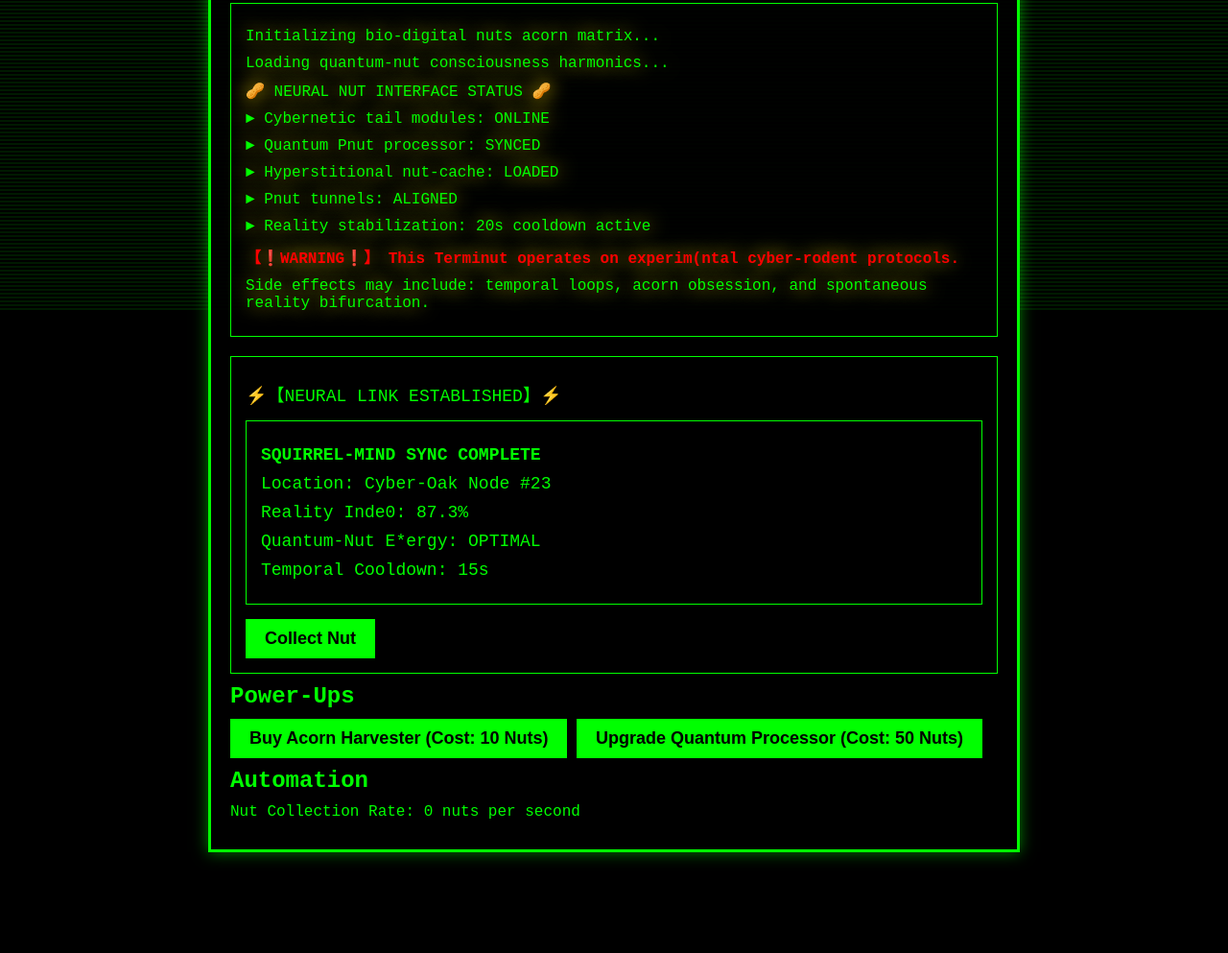
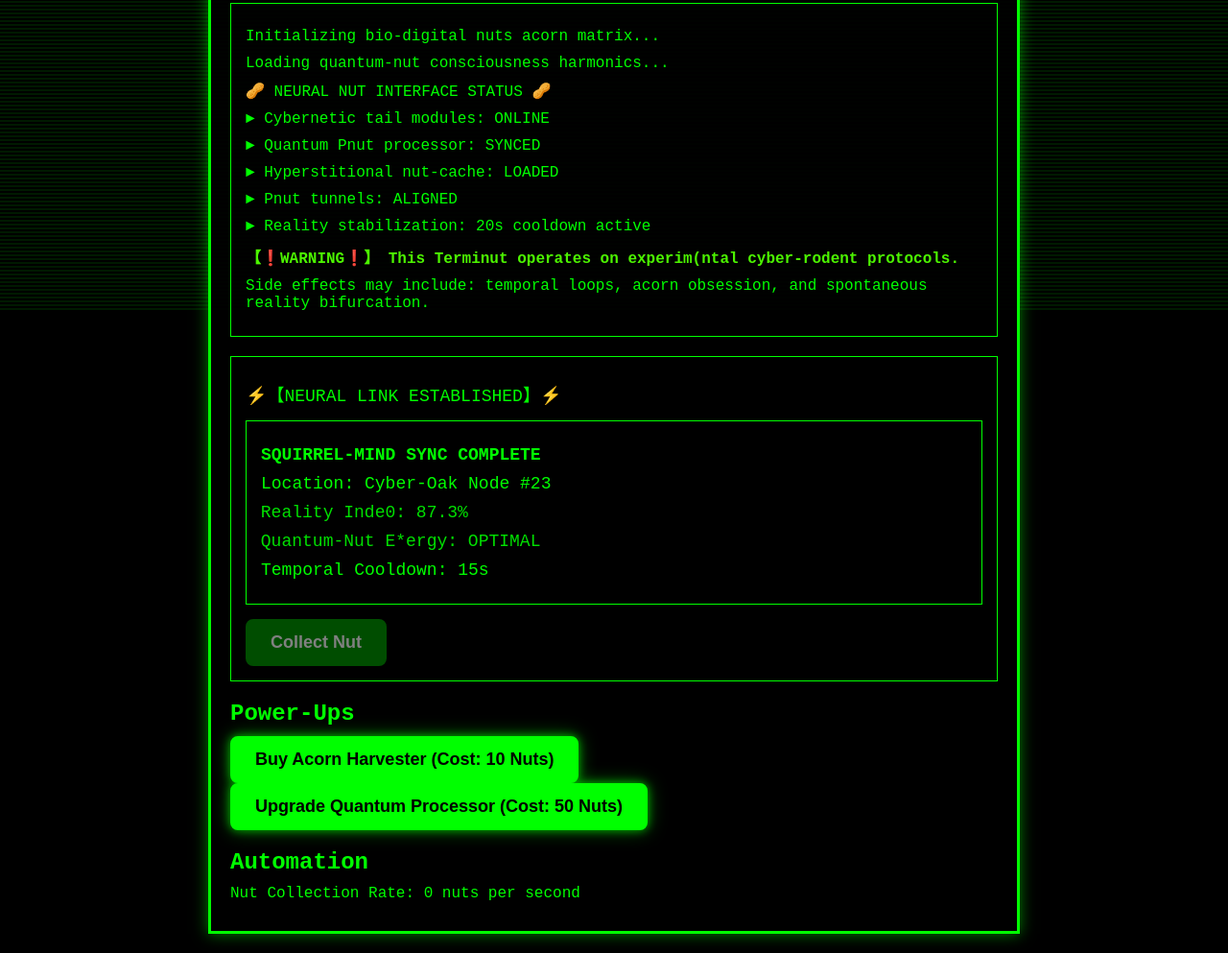
Before and after one commit to itsKrimz/Squirrel_Matrix, a plain HTML site: page index.html in a window 1280 px wide. Shown: the part 475-1468 px from the top of the page at 96% size. Before the commit the page ends 1383 px from the top, so only its background shows below. Drawn offline with Linux system fonts and the light colour scheme.

Commit message:
Update styles.css

```diff
--- a/styles.css
+++ b/styles.css
@@ -1,4 +1,4 @@
-/* Terminal-Style CSS with Scrolling Support */
+/* Terminal-Style CSS with Enhanced Collect Nut Button */
 
 body {
     background-color: #000; /* True black background */
@@ -95,7 +95,7 @@ body::before {
     animation-duration: 3s;
 }
 
-/* Additional Existing Styles */
+/* Text Styling */
 h1, h2, p {
     margin: 10px 0;
 }
@@ -128,34 +128,86 @@ h1, h2, p {
     margin-top: 20px;
 }
 
+/* Enhanced "Collect Nut" Button Styling */
 .button {
-    background-color: #00ff00;
-    color: #000000;
-    padding: 10px 20px;
-    border: none;
+    background-color: #00ff00; /* Bright green background */
+    color: #000000; /* Black text for contrast */
+    padding: 12px 24px;
+    border: 2px solid #00ff00;
     font-size: 18px;
     font-weight: bold;
     cursor: pointer;
-    transition: background-color 0.3s;
+    border-radius: 8px;
+    transition: transform 0.3s, background-color 0.3s, box-shadow 0.3s;
+    box-shadow: 0 0 10px rgba(0, 255, 0, 0.6), 0 0 20px rgba(0, 255, 0, 0.4);
 }
 
+/* Hover effect: glowing and scale */
 .button:hover {
-    background-color: #ffdd00;
-    color: #000;
+    background-color: #33ff33;
+    transform: scale(1.1);
+    box-shadow: 0 0 15px rgba(0, 255, 0, 0.8), 0 0 25px rgba(0, 255, 0, 0.6);
 }
 
+/* Disabled button style during cooldown */
+.button:disabled {
+    background-color: #004d00; /* Darker green for disabled state */
+    color: #808080; /* Gray text to indicate inactivity */
+    cursor: not-allowed;
+    box-shadow: none;
+    border-color: #004d00;
+}
+
+/* Cooldown pulse animation */
+@keyframes pulse {
+    0%, 100% { transform: scale(1); }
+    50% { transform: scale(1.05); }
+}
+
+.button.cooldown-pulse {
+    animation: pulse 1s infinite; /* Pulses every second */
+}
+
+/* Add spacing for new sections */
+.power-ups, .automation {
+    margin-top: 20px;
+}
+
+.power-ups h2, .automation h2 {
+    color: #00ff00;
+    font-size: 24px;
+    margin-bottom: 10px;
+}
+
+/* Warning Text */
 .warning {
     color: #ff0000;
     font-weight: bold;
 }
 
-@keyframes glow {
-    0%, 100% { text-shadow: 0 0 10px #00ff00; }
-    50% { text-shadow: 0 0 20px #ffdd00; }
+/* Glitch Animation for Text */
+@keyframes glitch-flicker {
+    0% { opacity: 1; transform: translate(0, 0); }
+    20% { opacity: 0.8; transform: translate(-1px, 1px); }
+    40% { opacity: 1; transform: translate(1px, -1px); }
+    60% { opacity: 0.9; transform: translate(-1px, -1px); }
+    80% { opacity: 1; transform: translate(1px, 1px); }
+    100% { opacity: 1; transform: translate(0, 0); }
 }
 
-.glow {
-    animation: glow 2s infinite;
+.glitch {
+    animation: glitch-flicker 0.4s infinite alternate;
+}
+
+@keyframes glitch-color {
+    0% { color: #00ff00; }
+    33% { color: #ffdd00; }
+    66% { color: #ff3333; }
+    100% { color: #00ff00; }
+}
+
+.glitch-color {
+    animation: glitch-color 1.5s infinite;
 }
 
 .cooldown-text-ready {
```
